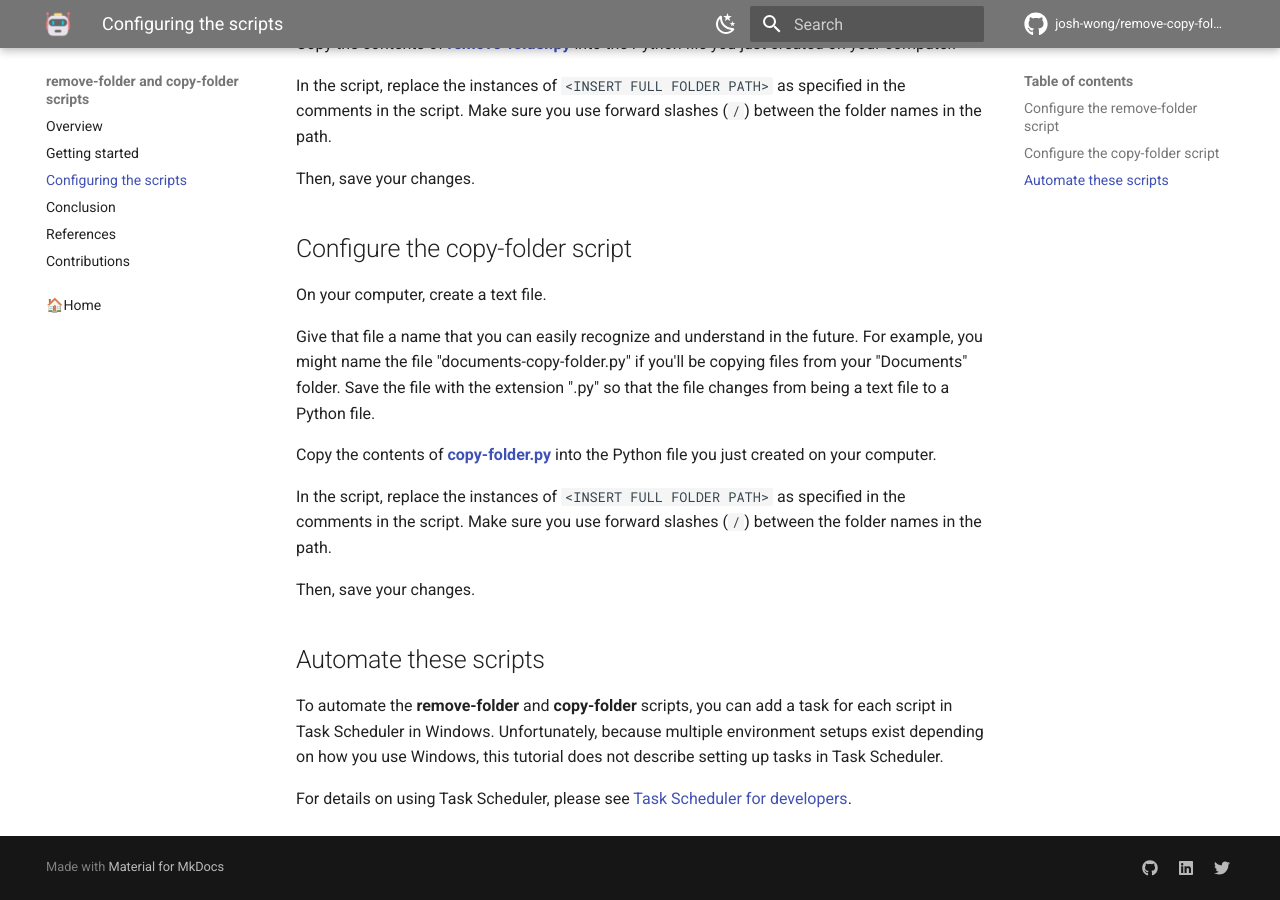
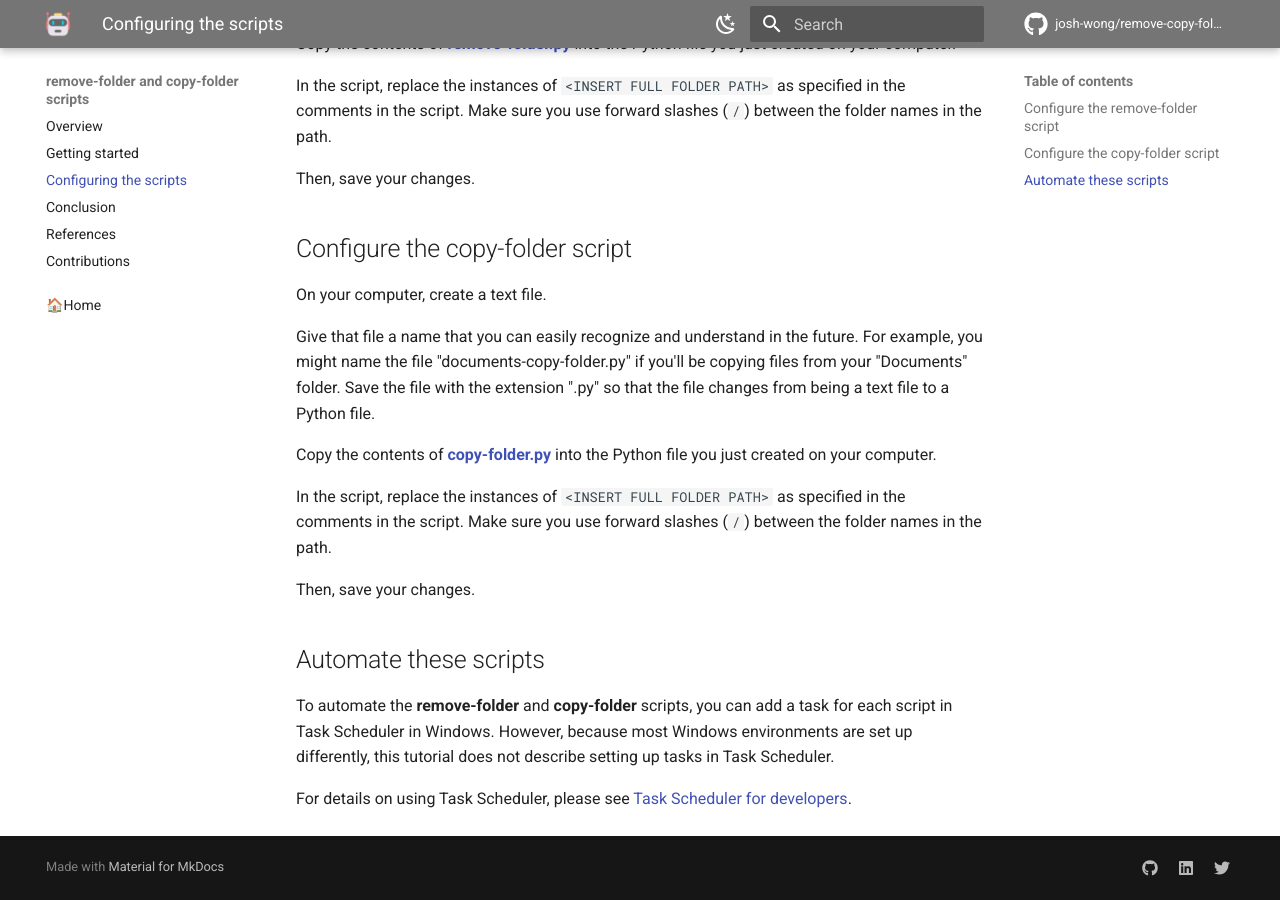
Before and after one commit to josh-wong/remove-copy-folder-scripts, an MkDocs documentation site: the page built from docs/02_configuring-scripts.md, in a window 1280 px wide and 900 px high, scrolled down 670 px. Built offline with MkDocs 1.6.1 and Material for MkDocs 9.7.7, drawn with Linux system fonts in a browser that asks for light colours; comment, search, counter and statistics services are not loaded.

Commit message:
Revise some text

```diff
--- a/docs/02_configuring-scripts.md
+++ b/docs/02_configuring-scripts.md
@@ -34,6 +34,6 @@ Then, save your changes.
 
 ## Automate these scripts
 
-To automate the **remove-folder** and **copy-folder** scripts, you can add a task for each script in Task Scheduler in Windows. Unfortunately, because multiple environment setups exist depending on how you use Windows, this tutorial does not describe setting up tasks in Task Scheduler.
+To automate the **remove-folder** and **copy-folder** scripts, you can add a task for each script in Task Scheduler in Windows. However, because most Windows environments are set up differently, this tutorial does not describe setting up tasks in Task Scheduler.
 
 For details on using Task Scheduler, please see [Task Scheduler for developers](https://docs.microsoft.com/en-us/windows/win32/taskschd/task-scheduler-start-page).
```
